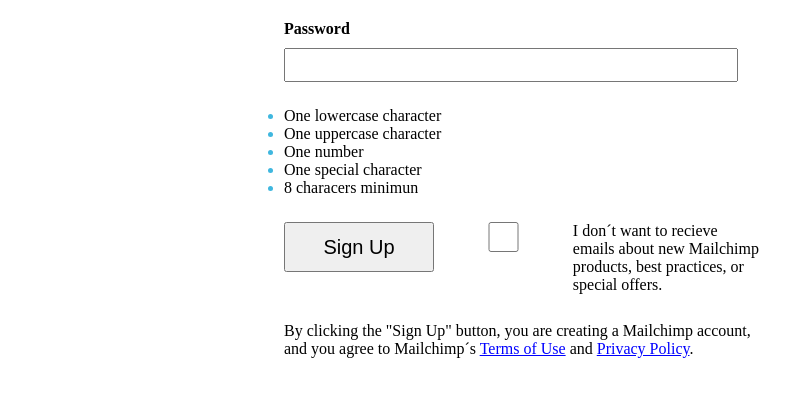
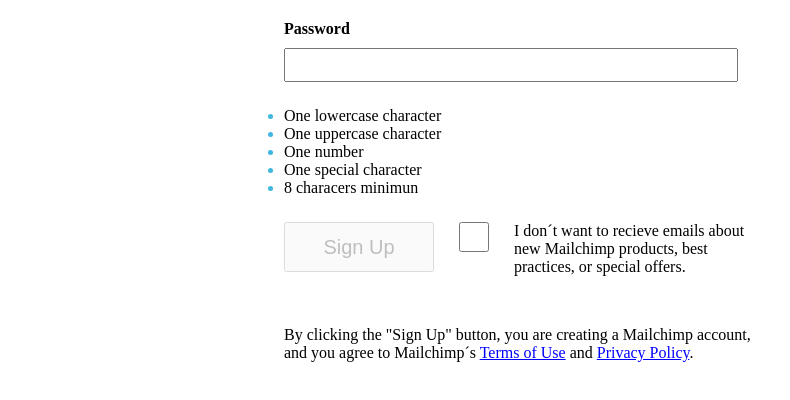
Before and after one commit to JavierZurita/mailchimp, a plain HTML site: page index.html in a window 1280 px wide. Shown: the part 302-702 px from the top of the page, without its empty margins (16-806 px from the left). Drawn offline with Linux system fonts and the light colour scheme.

Commit message:
Third commit

```diff
--- a/index.html
+++ b/index.html
@@ -52,9 +52,13 @@
           <div class="form-subcb__sub">
             <button type="submit" class="signupbtn">Sign Up</button>
           </div>
-          <div class="form-subcb__cb"></div>
-          <input type="checkbox" /><span> I don´t want to recieve emails about new
-            Mailchimp products, best practices, or special offers.</span>
+          <div class="form-subcb__cb">
+            <input type="checkbox" class="form-subcb__cb-cb"/>
+          </div>
+          <div class="form-subcb__p">
+            <p> I don´t want to recieve emails about new
+              Mailchimp products, best practices, or special offers.</p>
+          </div>
         </div>
         <div class="txtfin">
           <p>
--- a/style.css
+++ b/style.css
@@ -24,7 +24,9 @@
 .form-subcb{
     display: flex;
     flex-direction: row;
+    align-items: flex-start;
     height:fit-content;
+    width: 475px;
 }
 .form-subcb__sub{
     width: 150px;
@@ -34,7 +36,18 @@
     font-size: 20px;
     width: 150px;
     height: 50px;
+    opacity: 25%;
 }
+.form-subcb__cb{
+    justify-content: center;
+}
+.form-subcb__cb-cb{
+    float: left;
+    width: 40px;
+    margin: 0px 20px;
+
+}
+
 li::marker{
     color: rgb(63, 183, 223);
 }
```
